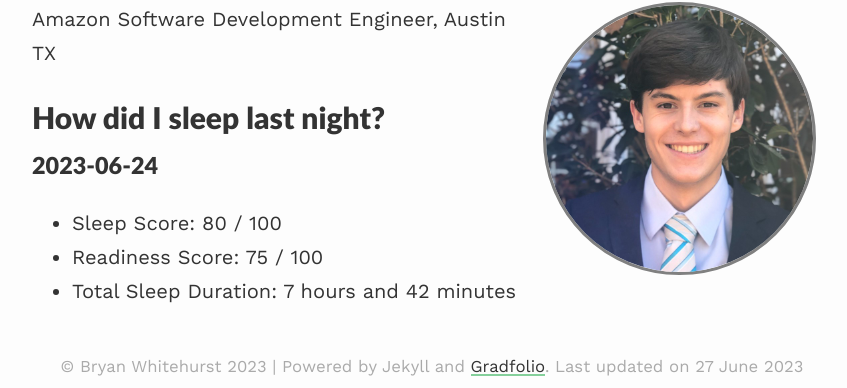
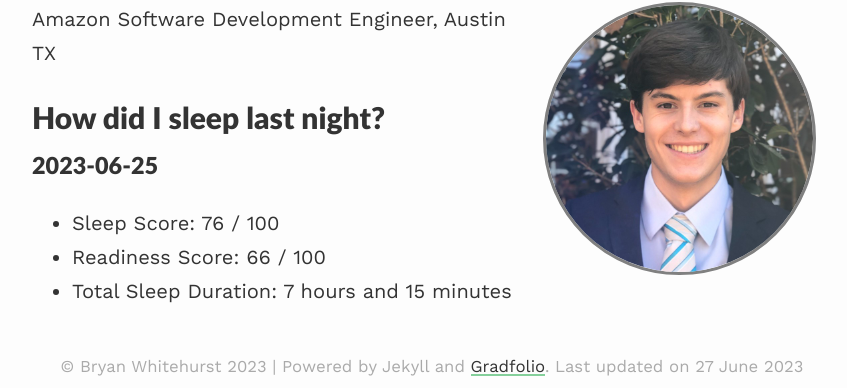
Before and after one commit to BryanWhitehurst/bryanwhitehurst.github.io, a Jekyll site: the page built from index.md, in a window 1280 px wide. Shown: the part 190-578 px from the top of the page, without its empty margins (208-1055 px from the left). Built offline with Jekyll 4.4.1, drawn with Linux system fonts in a browser that asks for light colours; nearby versions of some CDN libraries.

Commit message:
daily oura update

```diff
--- a/index.md
+++ b/index.md
@@ -10,7 +10,7 @@ published: true
 Amazon Software Development Engineer, Austin TX
 
 # How did I sleep last night?
-### 2023-06-24
-- Sleep Score: 80 / 100
-- Readiness Score: 75 / 100
-- Total Sleep Duration: 7 hours and 42 minutes
+### 2023-06-25
+- Sleep Score: 76 / 100
+- Readiness Score: 66 / 100
+- Total Sleep Duration: 7 hours and 15 minutes
```
